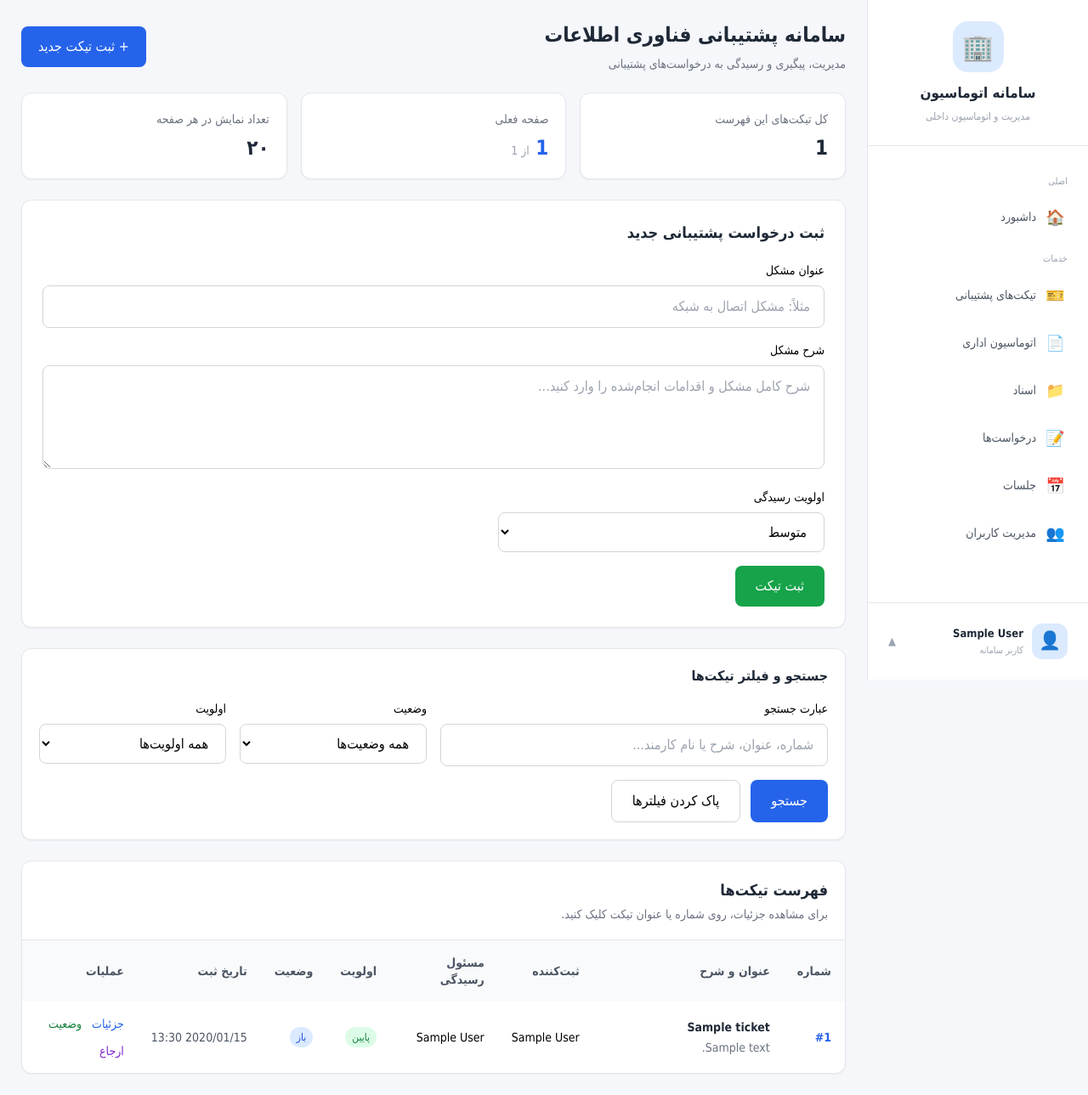
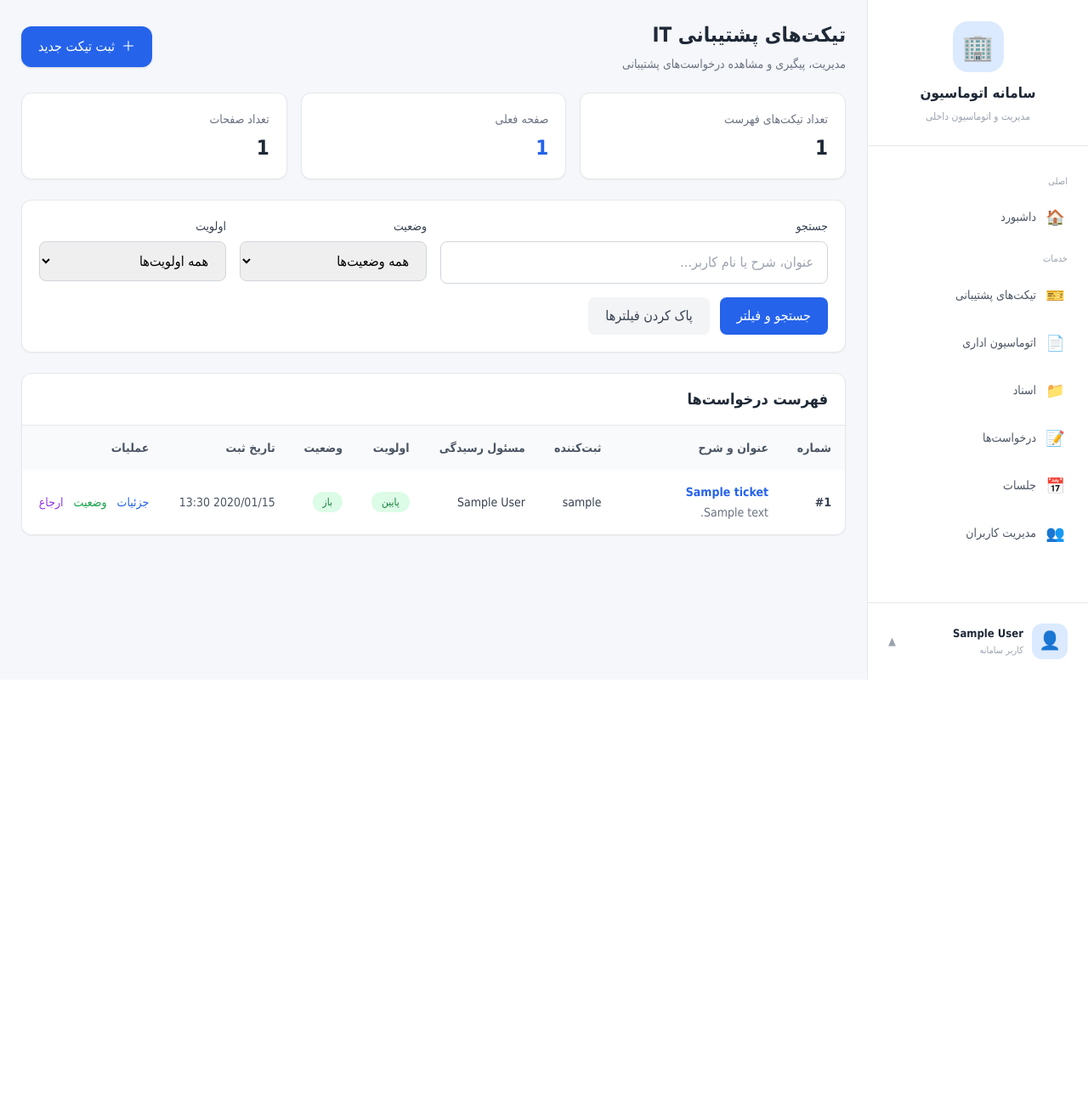
Before and after one commit to ticketit2026/automate-admin, a Django app: page /helpdesk/ in a window 1280 px wide. Shown: the whole page at 85% size. After the commit the page ends 800 px from the top, so only its background shows below. Run offline with Django 5.2, Linux system fonts and the light colour scheme; a user stored in the database is signed in; tables that the repository leaves empty hold one stand-in row (values such as "Sample post"); some libraries are stand-ins or nearby versions.

Commit message:
Update ticket_list.html

```diff
--- a/templates/helpdesk/ticket_list.html
+++ b/templates/helpdesk/ticket_list.html
@@ -2,153 +2,134 @@
 {% extends 'base.html' %}
 
 {% block content %}
-
 <div dir="rtl" class="space-y-6">
 
-    <!-- سربرگ -->
-    <div class="flex flex-col md:flex-row md:items-center md:justify-between gap-4">
+    <!-- عنوان صفحه و دکمه ثبت تیکت -->
+    <div class="flex flex-col sm:flex-row sm:items-center sm:justify-between gap-4">
         <div>
-            <h2 class="text-2xl font-bold text-gray-800">
-                سامانه پشتیبانی فناوری اطلاعات
-            </h2>
+            <h1 class="text-2xl font-bold text-gray-800">
+                تیکت‌های پشتیبانی IT
+            </h1>
             <p class="text-sm text-gray-500 mt-2">
-                مدیریت، پیگیری و رسیدگی به درخواست‌های پشتیبانی
+                مدیریت، پیگیری و مشاهده درخواست‌های پشتیبانی
             </p>
         </div>
 
         {% if can_create_ticket %}
         <a href="#new-ticket"
-           class="inline-flex justify-center items-center bg-blue-600 text-white px-5 py-3 rounded-lg hover:bg-blue-700 transition">
-            + ثبت تیکت جدید
+           class="inline-flex items-center justify-center gap-2 bg-blue-600 text-white px-5 py-3 rounded-xl hover:bg-blue-700 transition shadow">
+            <span>＋</span>
+            <span>ثبت تیکت جدید</span>
         </a>
         {% endif %}
     </div>
 
-    <!-- آمار تیکت‌های قابل مشاهده -->
+    <!-- خلاصه وضعیت -->
     <div class="grid grid-cols-1 sm:grid-cols-3 gap-4">
 
-        <div class="bg-white border rounded-xl p-5 shadow-sm">
-            <p class="text-sm text-gray-500">کل تیکت‌های این فهرست</p>
+        <div class="bg-white border border-gray-200 rounded-xl p-5 shadow-sm">
+            <p class="text-sm text-gray-500">تعداد تیکت‌های فهرست</p>
             <p class="text-2xl font-bold text-gray-800 mt-2">
                 {{ page_obj.paginator.count }}
             </p>
         </div>
 
-        <div class="bg-white border rounded-xl p-5 shadow-sm">
+        <div class="bg-white border border-gray-200 rounded-xl p-5 shadow-sm">
             <p class="text-sm text-gray-500">صفحه فعلی</p>
             <p class="text-2xl font-bold text-blue-600 mt-2">
                 {{ page_obj.number }}
-                <span class="text-sm text-gray-400 font-normal">
-                    از {{ page_obj.paginator.num_pages }}
-                </span>
             </p>
         </div>
 
-        <div class="bg-white border rounded-xl p-5 shadow-sm">
-            <p class="text-sm text-gray-500">تعداد نمایش در هر صفحه</p>
-            <p class="text-2xl font-bold text-gray-800 mt-2">۲۰</p>
+        <div class="bg-white border border-gray-200 rounded-xl p-5 shadow-sm">
+            <p class="text-sm text-gray-500">تعداد صفحات</p>
+            <p class="text-2xl font-bold text-gray-800 mt-2">
+                {{ page_obj.paginator.num_pages }}
+            </p>
         </div>
 
     </div>
 
-    <!-- فرم ثبت تیکت -->
+    <!-- فرم ثبت تیکت؛ بدون عنوان و کارت جداگانه -->
     {% if can_create_ticket %}
-    <div id="new-ticket" class="bg-white border rounded-xl p-6 shadow-sm">
-
-        <h3 class="text-lg font-bold text-gray-800 mb-5">
-            ثبت درخواست پشتیبانی جدید
-        </h3>
-
-        <form method="post" action="{% url 'ticket_list' %}" class="space-y-4">
+    <div id="new-ticket" class="hidden">
+        <form method="post" action="{% url 'ticket_list' %}"
+              class="bg-white border border-gray-200 rounded-xl p-5 shadow-sm space-y-4">
             {% csrf_token %}
 
             <div>
-                <label for="ticket-title" class="block text-sm font-medium mb-2">
+                <label class="block text-sm font-medium text-gray-700 mb-2">
                     عنوان مشکل
                 </label>
-                <input
-                    id="ticket-title"
-                    type="text"
+                <input type="text"
                        name="title"
+                       required
                        maxlength="200"
-                    required
                        class="w-full border border-gray-300 rounded-lg px-4 py-3 focus:outline-none focus:ring-2 focus:ring-blue-500"
-                    placeholder="مثلاً: مشکل اتصال به شبکه"
-                >
+                       placeholder="مثلاً: مشکل اتصال به پرینتر">
             </div>
 
             <div>
-                <label for="ticket-description" class="block text-sm font-medium mb-2">
-                    شرح مشکل
+                <label class="block text-sm font-medium text-gray-700 mb-2">
+                    توضیحات
                 </label>
-                <textarea
-                    id="ticket-description"
-                    name="description"
+                <textarea name="description"
+                          required
                           rows="4"
-                    required
                           class="w-full border border-gray-300 rounded-lg px-4 py-3 focus:outline-none focus:ring-2 focus:ring-blue-500"
-                    placeholder="شرح کامل مشکل و اقدامات انجام‌شده را وارد کنید..."
-                ></textarea>
+                          placeholder="شرح کامل مشکل را بنویسید..."></textarea>
             </div>
 
-            <div class="max-w-sm">
-                <label for="ticket-priority" class="block text-sm font-medium mb-2">
-                    اولویت رسیدگی
+            <div>
+                <label class="block text-sm font-medium text-gray-700 mb-2">
+                    اولویت
                 </label>
-                <select
-                    id="ticket-priority"
-                    name="priority"
-                    class="w-full border border-gray-300 rounded-lg px-4 py-3 bg-white"
-                >
+                <select name="priority"
+                        class="w-full border border-gray-300 rounded-lg px-4 py-3">
                     <option value="low">پایین</option>
                     <option value="medium" selected>متوسط</option>
                     <option value="high">بالا</option>
                 </select>
             </div>
 
-            <button
-                type="submit"
-                class="bg-green-600 text-white px-6 py-3 rounded-lg hover:bg-green-700 transition"
-            >
-                ثبت تیکت
+            <div class="flex flex-wrap gap-3">
+                <button type="submit"
+                        class="bg-green-600 text-white px-6 py-3 rounded-lg hover:bg-green-700 transition">
+                    ثبت درخواست
                 </button>
+
+                <button type="button"
+                        onclick="document.getElementById('new-ticket').classList.add('hidden')"
+                        class="bg-gray-100 text-gray-700 px-6 py-3 rounded-lg hover:bg-gray-200 transition">
+                    انصراف
+                </button>
+            </div>
         </form>
     </div>
     {% endif %}
 
     <!-- جستجو و فیلتر -->
-    <div class="bg-white border rounded-xl p-5 shadow-sm">
-
-        <h3 class="font-bold text-gray-800 mb-4">
-            جستجو و فیلتر تیکت‌ها
-        </h3>
-
+    <div class="bg-white border border-gray-200 rounded-xl p-5 shadow-sm">
         <form method="get" action="{% url 'ticket_list' %}"
               class="grid grid-cols-1 md:grid-cols-4 gap-4">
 
             <div class="md:col-span-2">
-                <label for="ticket-search" class="block text-sm mb-2">
-                    عبارت جستجو
+                <label class="block text-sm font-medium text-gray-700 mb-2">
+                    جستجو
                 </label>
-                <input
-                    id="ticket-search"
-                    type="search"
+                <input type="text"
                        name="q"
                        value="{{ search_query }}"
-                    class="w-full border border-gray-300 rounded-lg px-4 py-3"
-                    placeholder="شماره، عنوان، شرح یا نام کارمند..."
-                >
+                       placeholder="عنوان، شرح یا نام کاربر..."
+                       class="w-full border border-gray-300 rounded-lg px-4 py-3">
             </div>
 
             <div>
-                <label for="ticket-status" class="block text-sm mb-2">
+                <label class="block text-sm font-medium text-gray-700 mb-2">
                     وضعیت
                 </label>
-                <select
-                    id="ticket-status"
-                    name="status"
-                    class="w-full border border-gray-300 rounded-lg px-4 py-3 bg-white"
-                >
+                <select name="status"
+                        class="w-full border border-gray-300 rounded-lg px-4 py-3">
                     <option value="">همه وضعیت‌ها</option>
                     <option value="open" {% if selected_status == 'open' %}selected{% endif %}>
                         باز
@@ -157,20 +138,17 @@
                         در حال بررسی
                     </option>
                     <option value="closed" {% if selected_status == 'closed' %}selected{% endif %}>
-                        بسته‌شده
+                        بسته شده
                     </option>
                 </select>
             </div>
 
             <div>
-                <label for="ticket-priority-filter" class="block text-sm mb-2">
+                <label class="block text-sm font-medium text-gray-700 mb-2">
                     اولویت
                 </label>
-                <select
-                    id="ticket-priority-filter"
-                    name="priority"
-                    class="w-full border border-gray-300 rounded-lg px-4 py-3 bg-white"
-                >
+                <select name="priority"
+                        class="w-full border border-gray-300 rounded-lg px-4 py-3">
                     <option value="">همه اولویت‌ها</option>
                     <option value="low" {% if selected_priority == 'low' %}selected{% endif %}>
                         پایین
@@ -185,39 +163,30 @@
             </div>
 
             <div class="md:col-span-4 flex flex-wrap gap-3">
-                <button
-                    type="submit"
-                    class="bg-blue-600 text-white px-6 py-3 rounded-lg hover:bg-blue-700"
-                >
-                    جستجو
+                <button type="submit"
+                        class="bg-blue-600 text-white px-5 py-2.5 rounded-lg hover:bg-blue-700 transition">
+                    جستجو و فیلتر
                 </button>
 
-                <a
-                    href="{% url 'ticket_list' %}"
-                    class="border border-gray-300 px-6 py-3 rounded-lg hover:bg-gray-50"
-                >
+                <a href="{% url 'ticket_list' %}"
+                   class="bg-gray-100 text-gray-700 px-5 py-2.5 rounded-lg hover:bg-gray-200 transition">
                     پاک کردن فیلترها
                 </a>
             </div>
-
         </form>
     </div>
 
     <!-- جدول تیکت‌ها -->
-    <div class="bg-white border rounded-xl shadow-sm overflow-hidden">
+    <div class="bg-white border border-gray-200 rounded-xl shadow-sm overflow-hidden">
 
-        <div class="p-5 border-b">
-            <h3 class="text-lg font-bold text-gray-800">
-                فهرست تیکت‌ها
-            </h3>
-            <p class="text-sm text-gray-500 mt-1">
-                برای مشاهده جزئیات، روی شماره یا عنوان تیکت کلیک کنید.
-            </p>
+        <div class="px-5 py-4 border-b border-gray-200">
+            <h2 class="text-lg font-bold text-gray-800">
+                فهرست درخواست‌ها
+            </h2>
         </div>
 
         <div class="overflow-x-auto">
-            <table class="min-w-full text-sm text-right">
-
+            <table class="w-full text-sm text-right">
                 <thead class="bg-gray-50 text-gray-600">
                     <tr>
                         <th class="px-4 py-4 font-semibold">شماره</th>
@@ -236,38 +205,27 @@
                     {% for t in tickets %}
                     <tr class="hover:bg-gray-50 transition">
 
-                        <td class="px-4 py-4 whitespace-nowrap">
+                        <td class="px-4 py-4 font-semibold text-gray-700">
+                            #{{ t.id }}
+                        </td>
+
+                        <td class="px-4 py-4 min-w-48">
                             <a href="{% url 'ticket_detail' t.id %}"
                                class="font-semibold text-blue-600 hover:underline">
-                                #{{ t.id }}
-                            </a>
-                        </td>
-
-                        <td class="px-4 py-4 min-w-56">
-                            <a href="{% url 'ticket_detail' t.id %}"
-                               class="font-semibold text-gray-800 hover:text-blue-600">
                                 {{ t.title }}
                             </a>
                             <p class="text-gray-500 mt-1">
-                                {{ t.description|truncatechars:90 }}
+                                {{ t.description|truncatechars:80 }}
                             </p>
                         </td>
 
-                        <td class="px-4 py-4 whitespace-nowrap">
-                            {% if t.created_by.first_name or t.created_by.last_name %}
-                                {{ t.created_by.first_name }} {{ t.created_by.last_name }}
-                            {% else %}
+                        <td class="px-4 py-4 text-gray-700">
                             {{ t.created_by.username }}
-                            {% endif %}
                         </td>
 
-                        <td class="px-4 py-4 whitespace-nowrap">
+                        <td class="px-4 py-4 text-gray-700">
                             {% if t.assigned_to %}
-                                {% if t.assigned_to.first_name or t.assigned_to.last_name %}
-                                    {{ t.assigned_to.first_name }} {{ t.assigned_to.last_name }}
-                                {% else %}
-                                    {{ t.assigned_to.username }}
-                                {% endif %}
+                                {{ t.assigned_to.get_full_name|default:t.assigned_to.username }}
                             {% else %}
                                 <span class="text-gray-400">ارجاع نشده</span>
                             {% endif %}
@@ -275,15 +233,15 @@
 
                         <td class="px-4 py-4 whitespace-nowrap">
                             {% if t.priority == 'high' %}
-                                <span class="inline-block bg-red-100 text-red-700 px-2 py-1 rounded-full text-xs">
+                                <span class="inline-block bg-red-100 text-red-700 px-3 py-1 rounded-full text-xs">
                                     بالا
                                 </span>
                             {% elif t.priority == 'medium' %}
-                                <span class="inline-block bg-yellow-100 text-yellow-800 px-2 py-1 rounded-full text-xs">
+                                <span class="inline-block bg-yellow-100 text-yellow-700 px-3 py-1 rounded-full text-xs">
                                     متوسط
                                 </span>
                             {% else %}
-                                <span class="inline-block bg-green-100 text-green-700 px-2 py-1 rounded-full text-xs">
+                                <span class="inline-block bg-green-100 text-green-700 px-3 py-1 rounded-full text-xs">
                                     پایین
                                 </span>
                             {% endif %}
@@ -291,28 +249,29 @@
 
                         <td class="px-4 py-4 whitespace-nowrap">
                             {% if t.status == 'open' %}
-                                <span class="inline-block bg-blue-100 text-blue-700 px-2 py-1 rounded-full text-xs">
+                                <span class="inline-block bg-green-100 text-green-700 px-3 py-1 rounded-full text-xs">
                                     باز
                                 </span>
                             {% elif t.status == 'in_progress' %}
-                                <span class="inline-block bg-yellow-100 text-yellow-800 px-2 py-1 rounded-full text-xs">
+                                <span class="inline-block bg-yellow-100 text-yellow-700 px-3 py-1 rounded-full text-xs">
                                     در حال بررسی
                                 </span>
                             {% elif t.status == 'closed' %}
-                                <span class="inline-block bg-gray-200 text-gray-700 px-2 py-1 rounded-full text-xs">
-                                    بسته‌شده
+                                <span class="inline-block bg-gray-200 text-gray-700 px-3 py-1 rounded-full text-xs">
+                                    بسته شده
                                 </span>
                             {% else %}
                                 {{ t.status }}
                             {% endif %}
                         </td>
 
-                        <td class="px-4 py-4 whitespace-nowrap text-gray-600">
+                        <td class="px-4 py-4 text-gray-600 whitespace-nowrap">
                             {{ t.created_at|date:"Y/m/d H:i" }}
                         </td>
 
                         <td class="px-4 py-4 whitespace-nowrap">
-                            <div class="flex flex-wrap gap-3">
+                            <div class="flex items-center gap-3">
+
                                 <a href="{% url 'ticket_detail' t.id %}"
                                    class="text-blue-600 hover:underline">
                                     جزئیات
@@ -320,17 +279,18 @@
 
                                 {% if can_change_status %}
                                 <a href="{% url 'update_ticket_status' t.id %}"
-                                   class="text-green-700 hover:underline">
+                                   class="text-green-600 hover:underline">
                                     وضعیت
                                 </a>
                                 {% endif %}
 
                                 {% if can_assign %}
                                 <a href="{% url 'assign_ticket' t.id %}"
-                                   class="text-purple-700 hover:underline">
+                                   class="text-purple-600 hover:underline">
                                     ارجاع
                                 </a>
                                 {% endif %}
+
                             </div>
                         </td>
 
@@ -339,10 +299,7 @@
                     {% empty %}
                     <tr>
                         <td colspan="8" class="px-4 py-12 text-center text-gray-500">
-                            <p class="font-semibold">تیکتی پیدا نشد.</p>
-                            <p class="text-sm mt-2">
-                                عبارت جستجو یا فیلترها را تغییر دهید.
-                            </p>
+                            تیکتی برای نمایش وجود ندارد.
                         </td>
                     </tr>
                     {% endfor %}
@@ -353,29 +310,24 @@
 
         <!-- صفحه‌بندی -->
         {% if page_obj.paginator.num_pages > 1 %}
-        <div class="flex flex-wrap items-center justify-between gap-3 p-5 border-t">
+        <div class="flex flex-wrap items-center justify-between gap-3 px-5 py-4 border-t border-gray-200">
 
-            <p class="text-sm text-gray-500">
+            <span class="text-sm text-gray-500">
                 صفحه {{ page_obj.number }} از {{ page_obj.paginator.num_pages }}
-                — مجموع {{ page_obj.paginator.count }} تیکت
-            </p>
+            </span>
 
             <div class="flex items-center gap-2">
 
                 {% if page_obj.has_previous %}
-                <a
-                    href="?q={{ search_query|urlencode }}&status={{ selected_status|urlencode }}&priority={{ selected_priority|urlencode }}&page={{ page_obj.previous_page_number }}"
-                    class="border rounded-lg px-4 py-2 hover:bg-gray-50"
-                >
+                <a href="?q={{ search_query|urlencode }}&status={{ selected_status|urlencode }}&priority={{ selected_priority|urlencode }}&page={{ page_obj.previous_page_number }}"
+                   class="px-4 py-2 border rounded-lg text-gray-700 hover:bg-gray-100">
                     قبلی
                 </a>
                 {% endif %}
 
                 {% if page_obj.has_next %}
-                <a
-                    href="?q={{ search_query|urlencode }}&status={{ selected_status|urlencode }}&priority={{ selected_priority|urlencode }}&page={{ page_obj.next_page_number }}"
-                    class="border rounded-lg px-4 py-2 hover:bg-gray-50"
-                >
+                <a href="?q={{ search_query|urlencode }}&status={{ selected_status|urlencode }}&priority={{ selected_priority|urlencode }}&page={{ page_obj.next_page_number }}"
+                   class="px-4 py-2 border rounded-lg text-gray-700 hover:bg-gray-100">
                     بعدی
                 </a>
                 {% endif %}
@@ -388,4 +340,17 @@
 
 </div>
 
+<script>
+document.addEventListener('DOMContentLoaded', function () {
+    const link = document.querySelector('a[href="#new-ticket"]');
+    const formContainer = document.getElementById('new-ticket');
+
+    if (link && formContainer) {
+        link.addEventListener('click', function () {
+            formContainer.classList.remove('hidden');
+        });
+    }
+});
+</script>
+
 {% endblock %}
```
Lines whose indentation alone changed are shown as unchanged.
